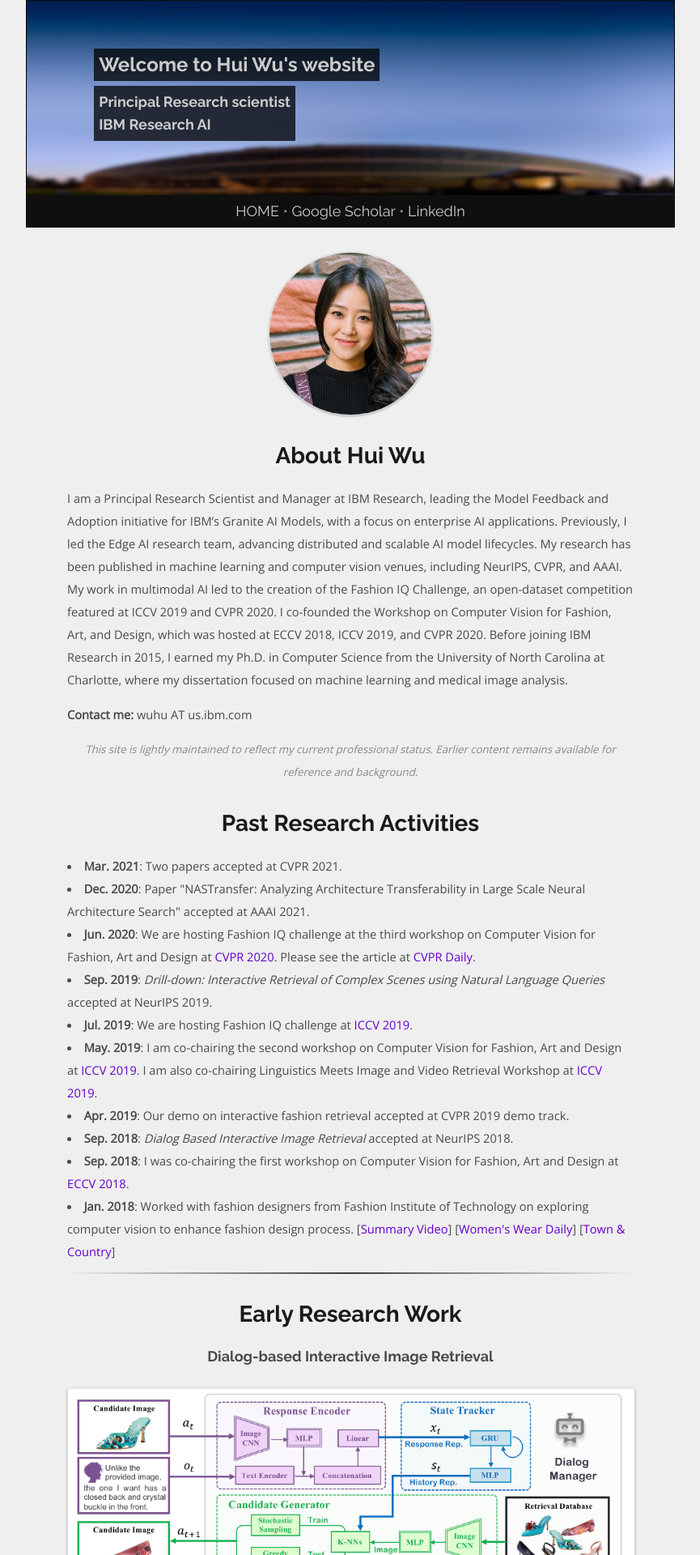
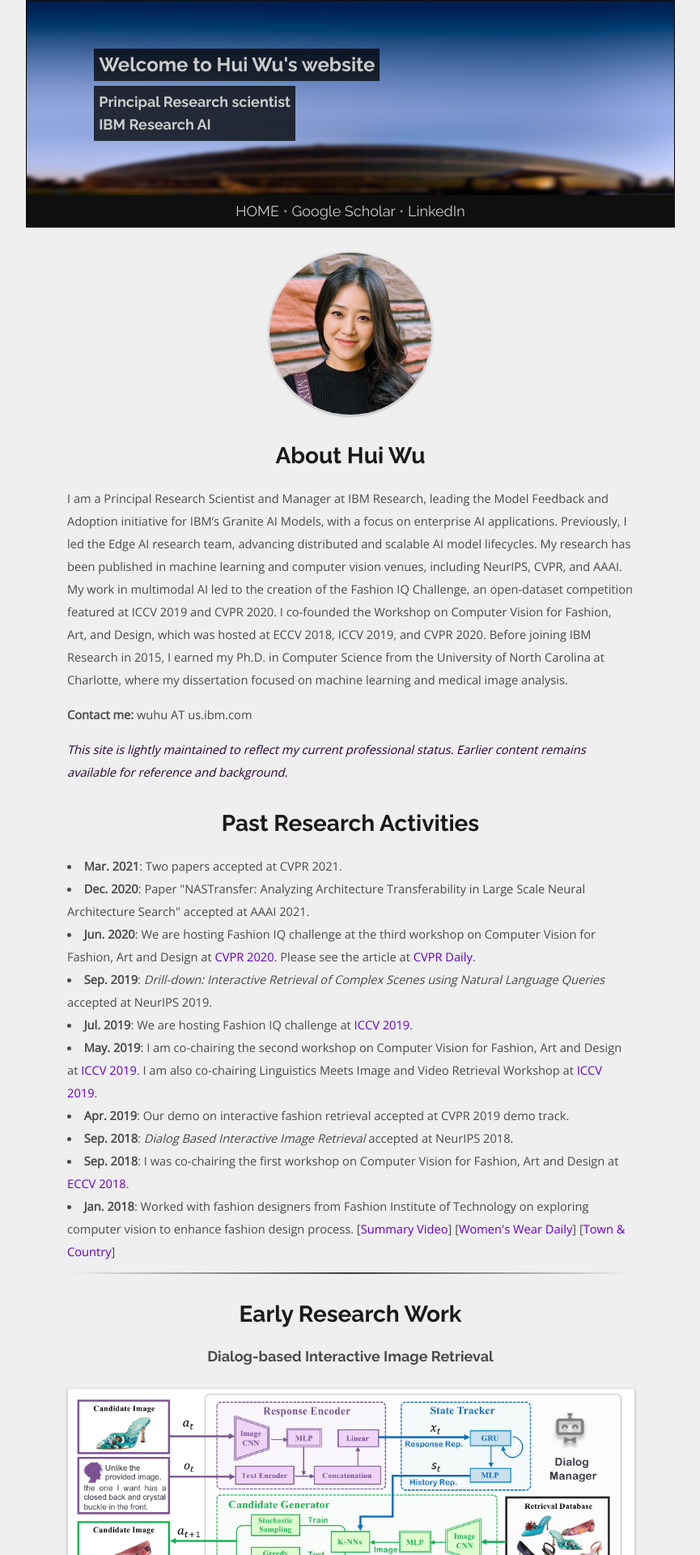
Before and after one commit to spacew/spacew.github.io, a Jekyll site: the page built from index.html, in a window 1280 px wide. Shown: the top 1920 px of the page at 81% size, without its empty margins (207-1072 px from the left). Built offline with Jekyll 4.4.1, drawn with Linux system fonts in a browser that asks for light colours; the list of posts is cut into pages by our own code.

Commit message:
Update index.html

```diff
--- a/index.html
+++ b/index.html
@@ -20,7 +20,7 @@ title: Home
 
         <p><b>Contact me:</b> wuhu AT us.ibm.com</p>
 
-        <p style="font-size: 0.9em; color: #888; text-align: center;">
+        <p style="font-size: 1em; color: #280233; ">
       <em>This site is lightly maintained to reflect my current professional status. Earlier content remains available for reference and background.</em>
      </p>
 
```
